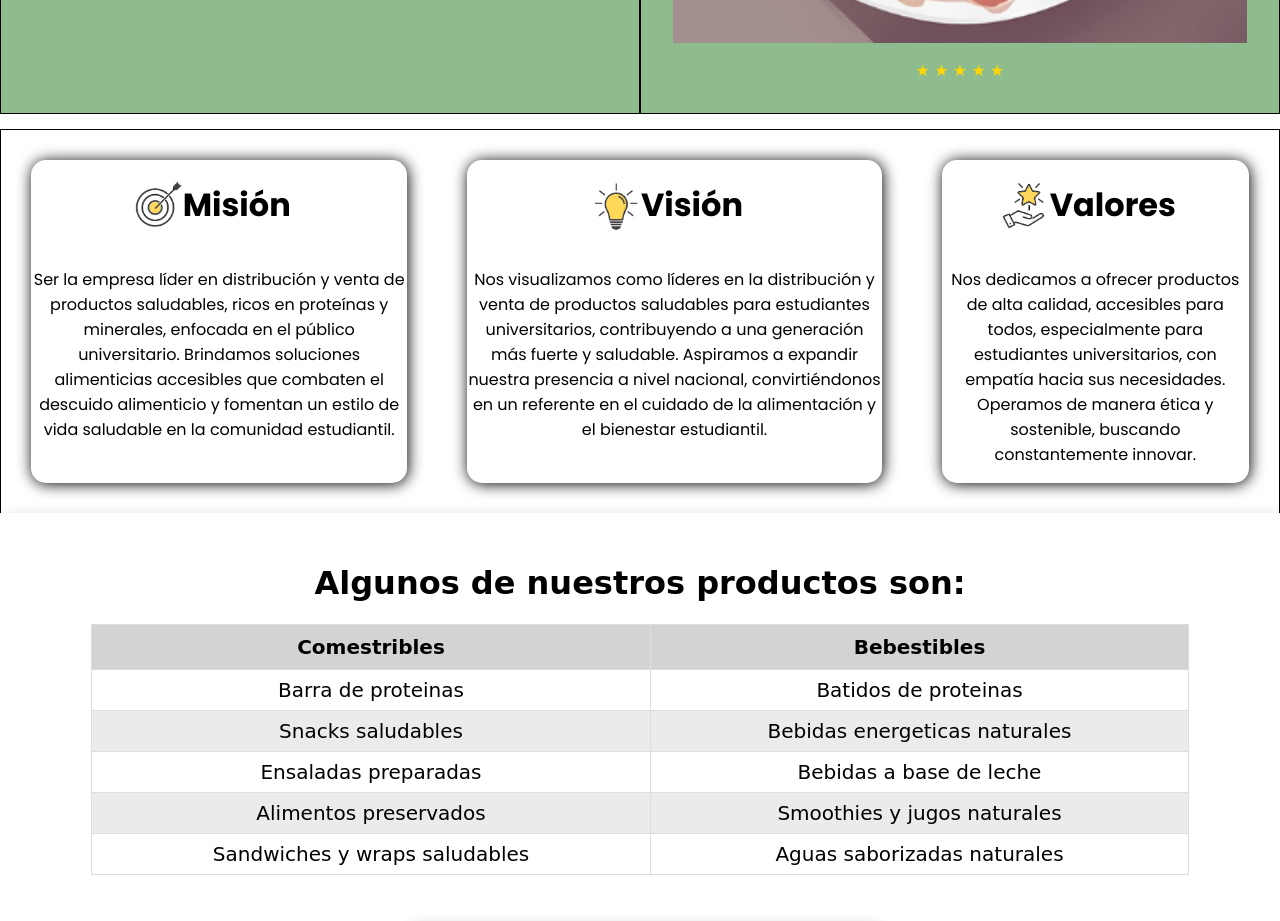
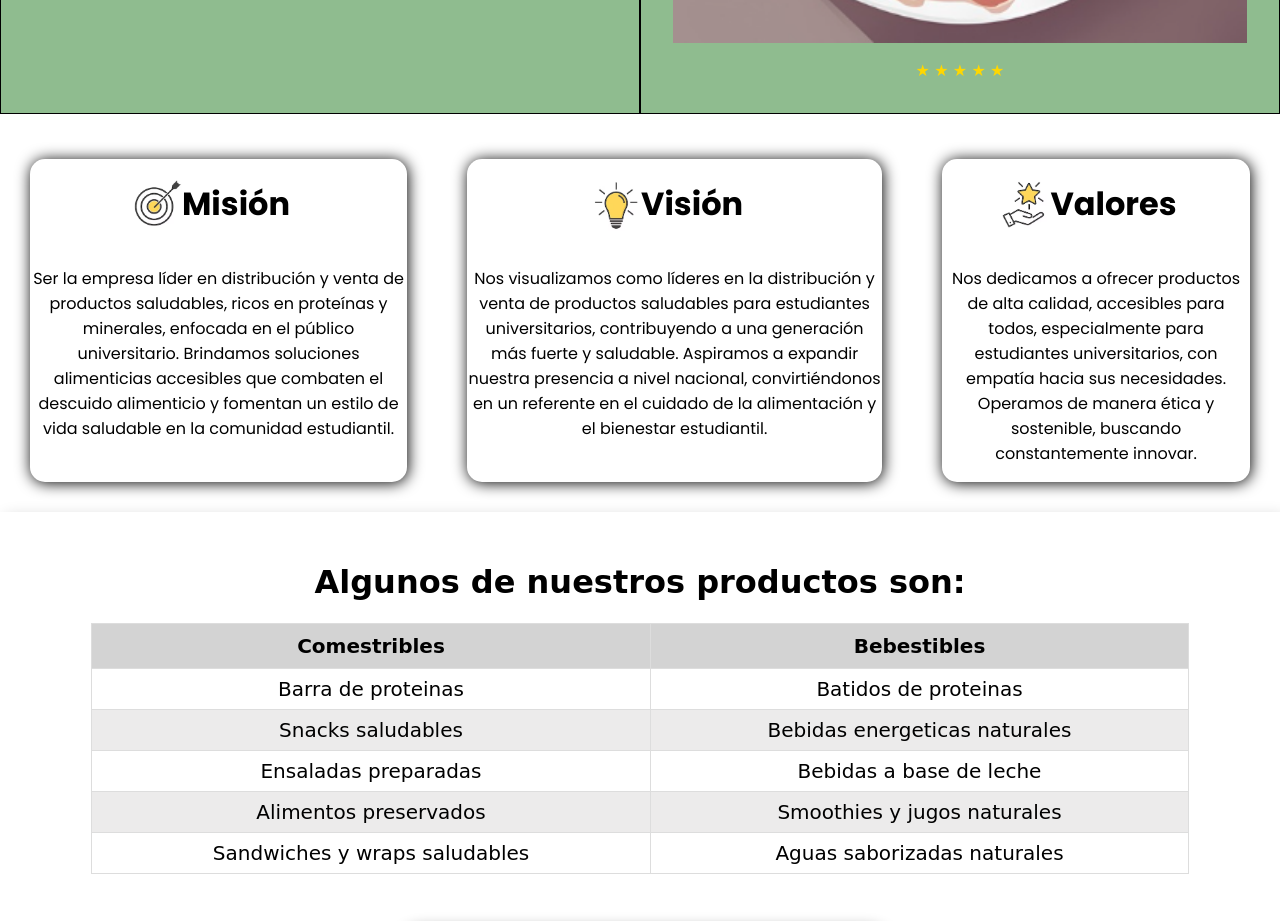
Before and after one commit to GaryVa/Strong-Healthy, a plain HTML site: page index.html in a window 1280 px wide. Shown: the part 1260-2181 px from the top of the page. Drawn offline with Linux system fonts and the light colour scheme.

Commit message:
arreglos finales

```diff
--- a/css/index.css
+++ b/css/index.css
@@ -197,7 +197,7 @@ tr:hover{
     .seccion2{
         display: flex;
         flex-direction: row;
-        border-bottom: 0;
+        border: 0;
     }
     .titular{
         display: flex;
```
